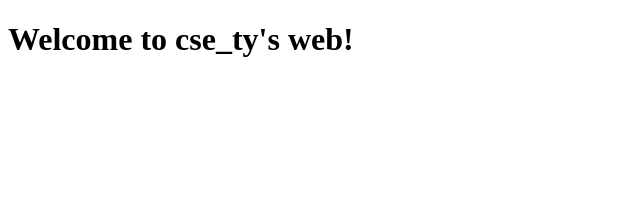
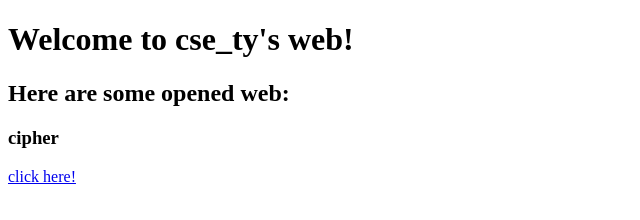
Before and after one commit to TY-ON/nginx_conf, a plain HTML site: page static/index.html in a window 1280 px wide. Shown: the whole page, without its empty margins (0-640 px from the left). Drawn offline with Linux system fonts and the light colour scheme.

Commit message:
added cipher in index.html

```diff
--- a/static/index.html
+++ b/static/index.html
@@ -7,5 +7,10 @@
 </head>
 <body>
     <h1>Welcome to cse_ty's web!</h1>
+
+    <h2>Here are some opened web: </h2>
+
+    <h3>cipher</h3>
+    <a href="https://cipher.ty0507.xyz">click here!</a>
 </body>
 </html>
```
